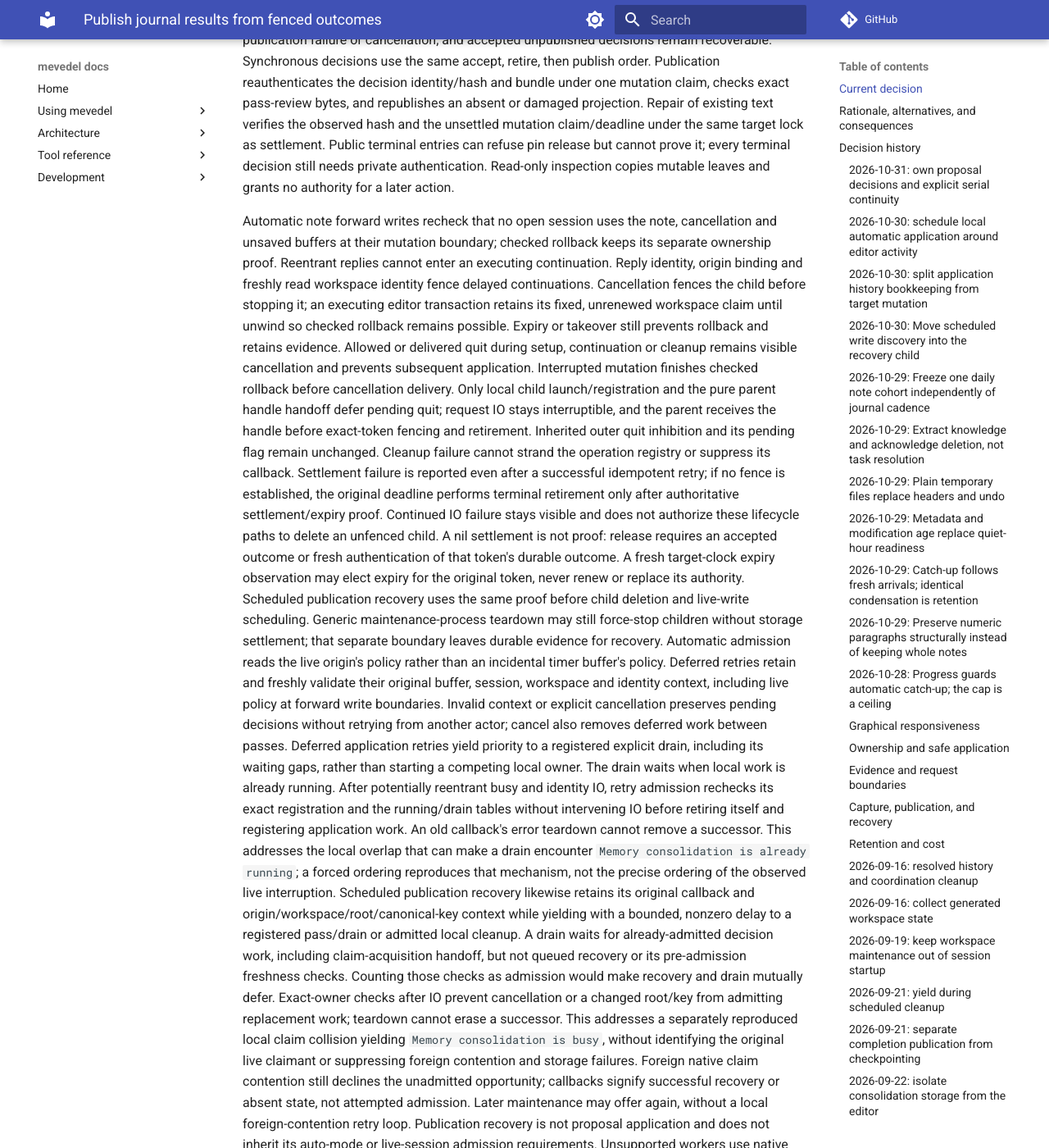
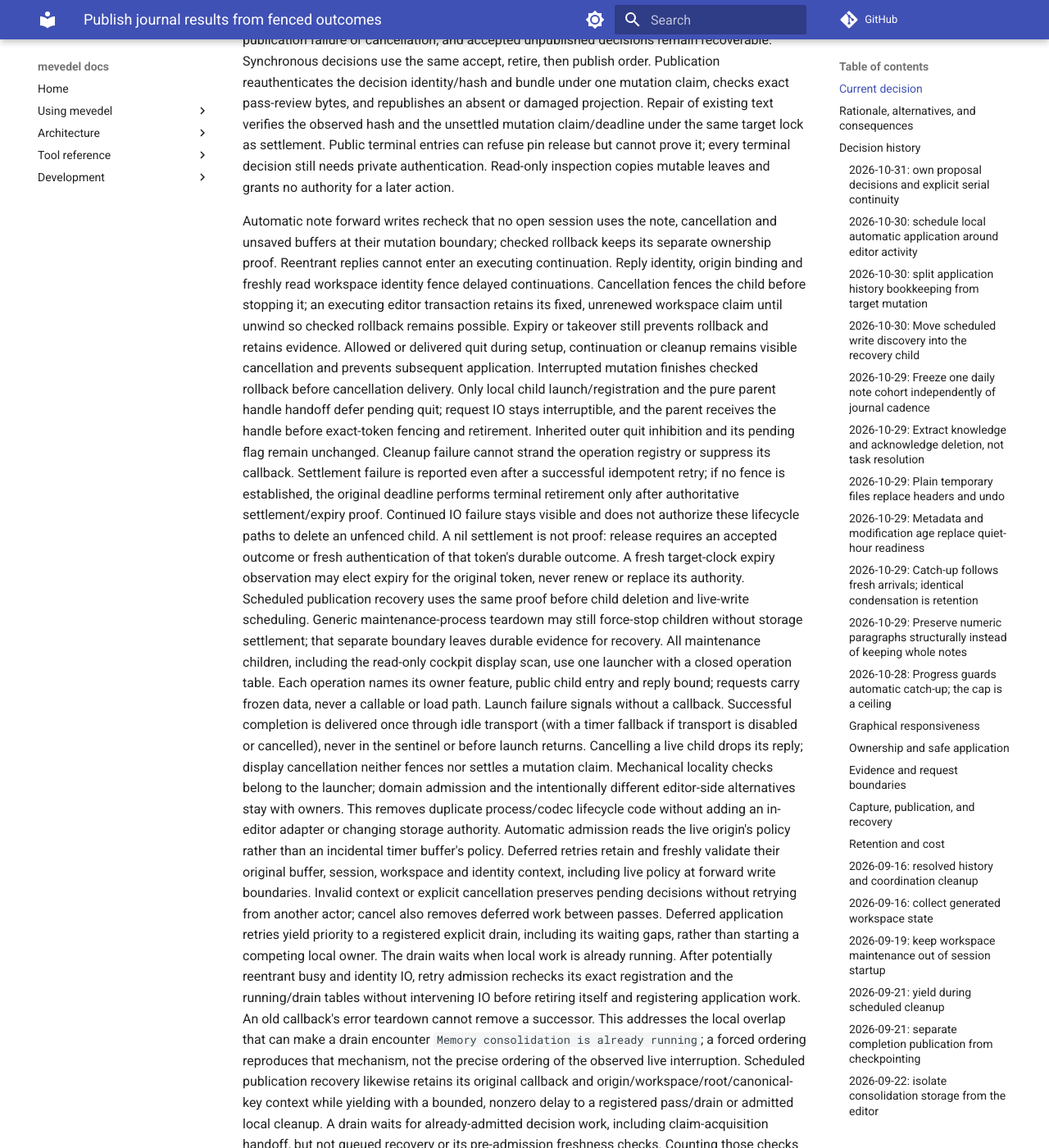
Before and after one commit to FrauH0lle/mevedel, an MkDocs documentation site: the page built from docs/adr/0117-publish-journal-results-from-fenced-outcomes.md, in a window 1280 px wide and 1400 px high, scrolled down 2125 px. Shown: the whole window at 82% size. Built offline with MkDocs 1.6.1 and Material for MkDocs 9.7.7, drawn with Linux system fonts in a browser that asks for light colours; comment, search, counter and statistics services are not loaded.

Commit message:
refactor(journal): centralize maintenance child launch and completion
Route nine maintenance operations and the cockpit display scan through a closed owner-entry table. Keep domain admission and native alternatives with their owners. Deliver stored replies once through idle transport, preserve quit-safe ownership handoff, and move cleanup force into its payload.

Replace mevedel-journal-worker-stop-all/test's obsolete inline-sentinel error callback expectation with resource cleanup and no delivery after cancellation; covering tests are that same teardown case and mevedel-journal-worker-start/launcher cancellation coverage. New real-child interface cases cover reentry, fallback, launch failure, bounds, closed requests and display-only claims.

Validated together with the following mechanical test-migration commit: three focused runs and fresh-files, 262 passing cases each; strict compile and standards passed.

```diff
--- a/docs/adr/0117-publish-journal-results-from-fenced-outcomes.md
+++ b/docs/adr/0117-publish-journal-results-from-fenced-outcomes.md
@@ -129,6 +129,17 @@ the original token, never renew or replace its authority. Scheduled publication
 recovery uses the same proof before child deletion and live-write scheduling.
 Generic maintenance-process teardown may still force-stop children without
 storage settlement; that separate boundary leaves durable evidence for recovery.
+All maintenance children, including the read-only cockpit display scan, use one
+launcher with a closed operation table. Each operation names its owner feature,
+public child entry and reply bound; requests carry frozen data, never a callable
+or load path. Launch failure signals without a callback. Successful completion
+is delivered once through idle transport (with a timer fallback if transport is
+disabled or cancelled), never in the sentinel or before launch returns.
+Cancelling a live child drops its reply; display cancellation neither fences nor
+settles a mutation claim. Mechanical locality checks belong to the launcher;
+domain admission and the intentionally different editor-side alternatives stay
+with owners. This removes duplicate process/codec lifecycle code without adding
+an in-editor adapter or changing storage authority.
 Automatic admission reads the
 live origin's policy rather than an incidental timer buffer's policy.
 Deferred retries retain and freshly validate their original buffer, session,
```
Also changed, not shown: docs/memory-recovery.md (+10 -0 lines), 13 other files.
